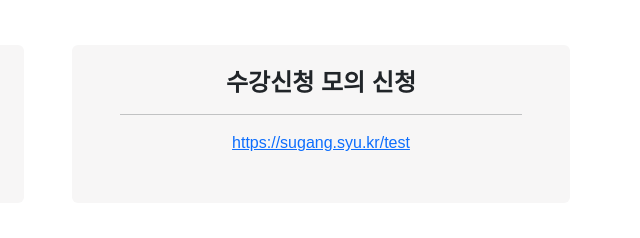
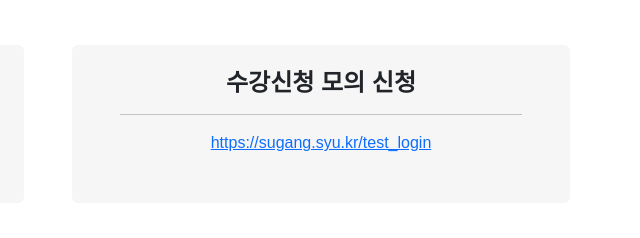
Before and after one commit to syu-kr/syu.kr, a website: page page/index.html in a window 1280 px wide. Shown: the part 982-1220 px from the top of the page, 592-1232 px from the left. Drawn offline with nearby package versions, Linux system fonts and the light colour scheme; animation ran at ten frames a second; some icons are missing; files whose address does not match are found by name; a web font is replaced by a local one.

Commit message:
changed sugang test url

```diff
--- a/page/index.html
+++ b/page/index.html
@@ -149,7 +149,7 @@
                 <h2 class="fs-4 fw-bold">수강신청 모의 신청</h2>
                 <hr />
                 <p class="mb-0">
-                  <a href="https://sugang.syu.kr/test" target="_blank">https://sugang.syu.kr/test</a>
+                  <a href="https://sugang.syu.kr/test_login" target="_blank">https://sugang.syu.kr/test_login</a>
                 </p>
               </div>
             </div>
```
